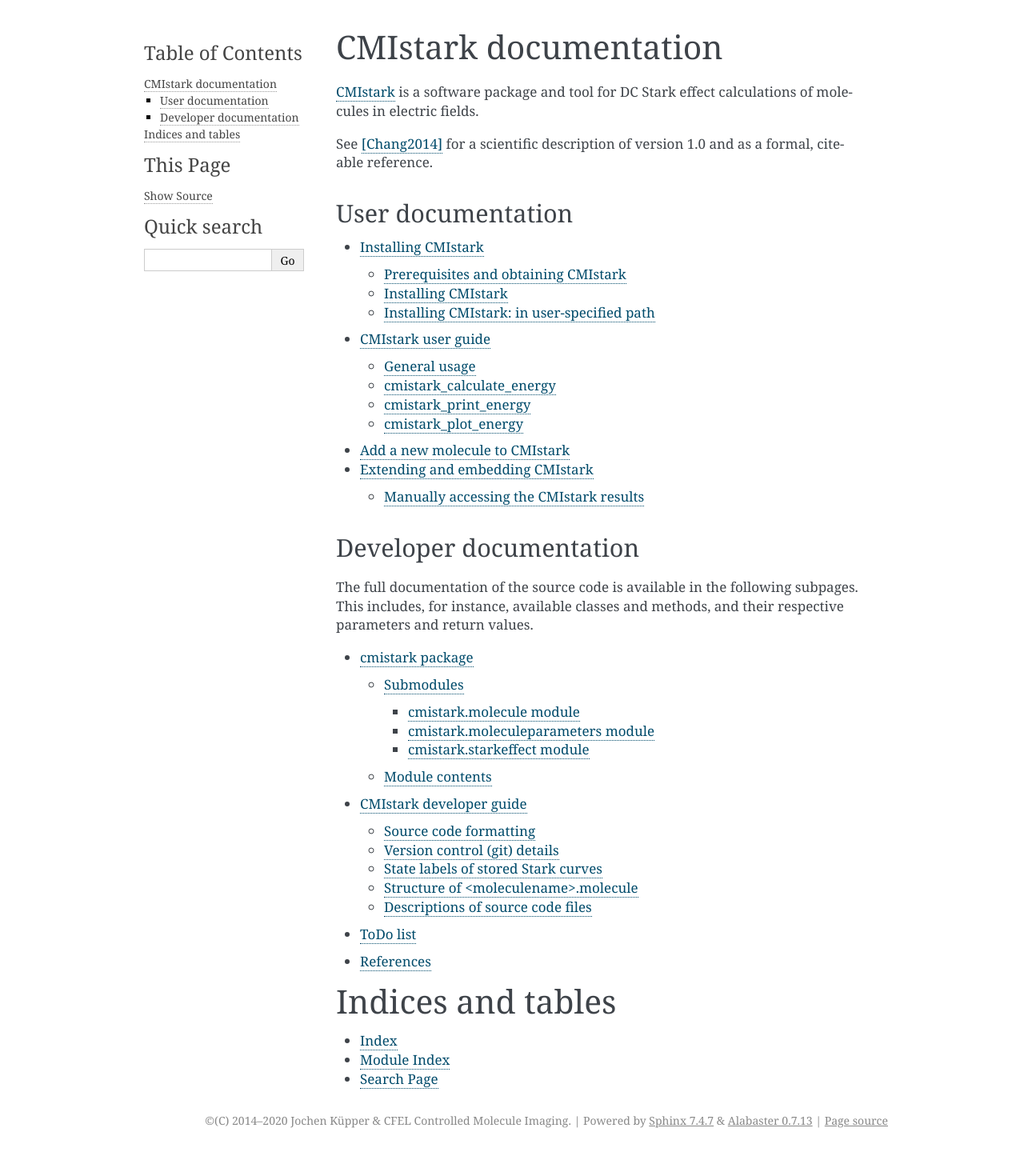
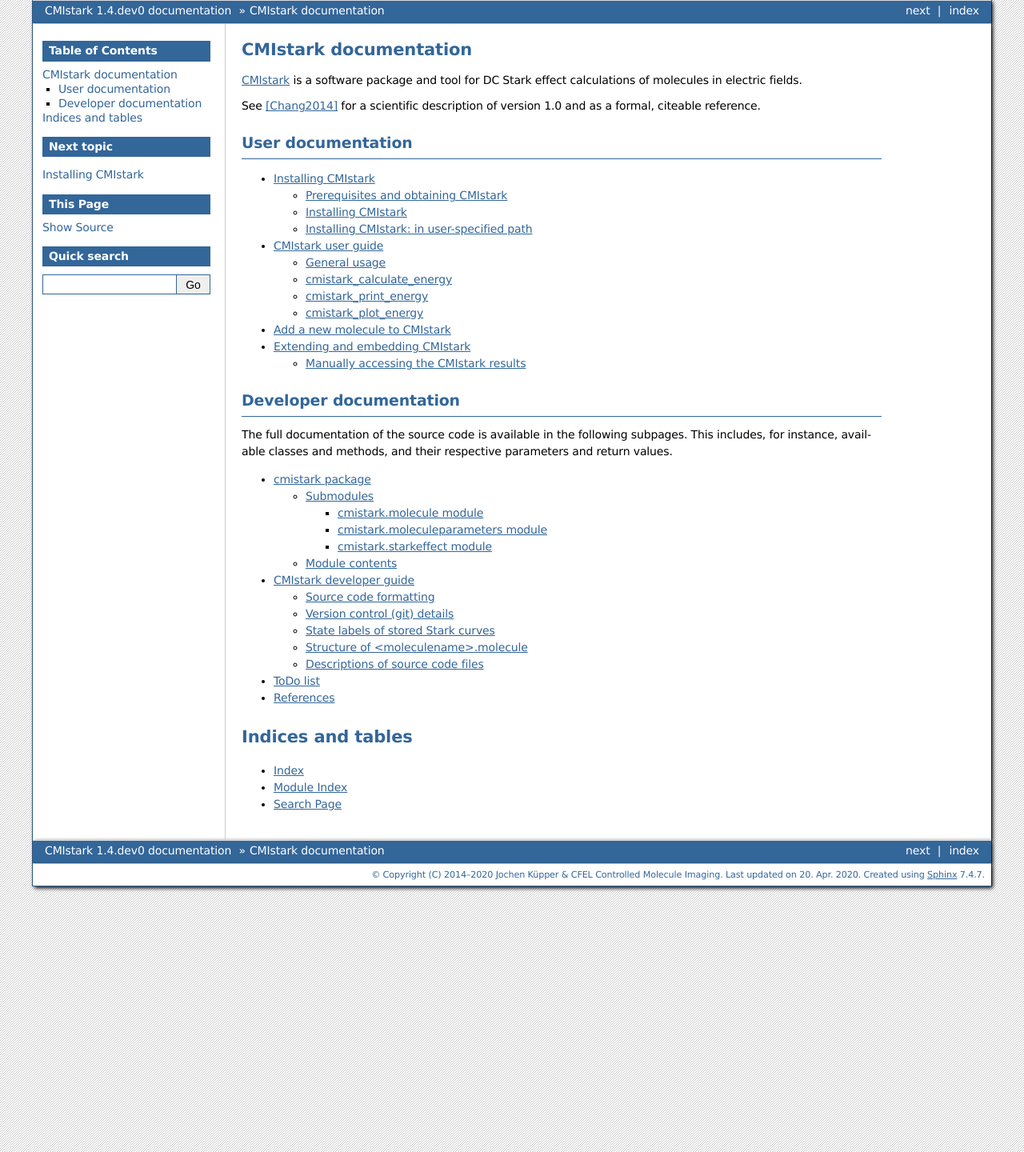
Before and after one commit to CFEL-CMI/cmistark, a Sphinx documentation site: the page built from doc/index.rst, in a window 1280 px wide. Shown: the whole page at 80% size. Built offline with Sphinx 7.4.7, drawn with Linux system fonts in a browser that asks for light colours.

Commit message:
go back to bizstyle to avoid ads(!)

```diff
--- a/doc/conf.py
+++ b/doc/conf.py
@@ -90,7 +90,7 @@
 # The theme to use for HTML and HTML Help pages.  See the documentation for
 # a list of builtin themes.
 #html_theme = 'sphinxdoc'
-#html_theme = 'bizstyle'
+html_theme = 'bizstyle'
 
 # Theme options are theme-specific and customize the look and feel of a theme
 # further.  For a list of options available for each theme, see the
```
